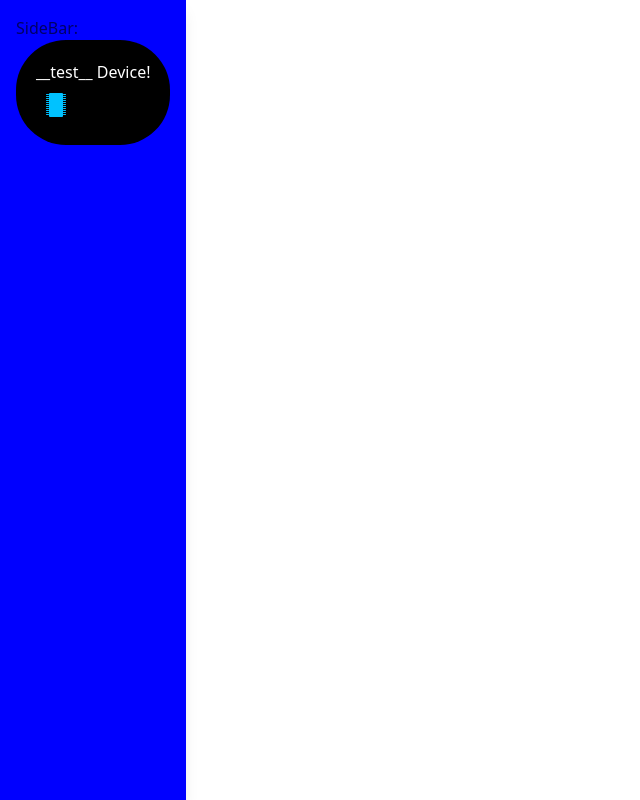
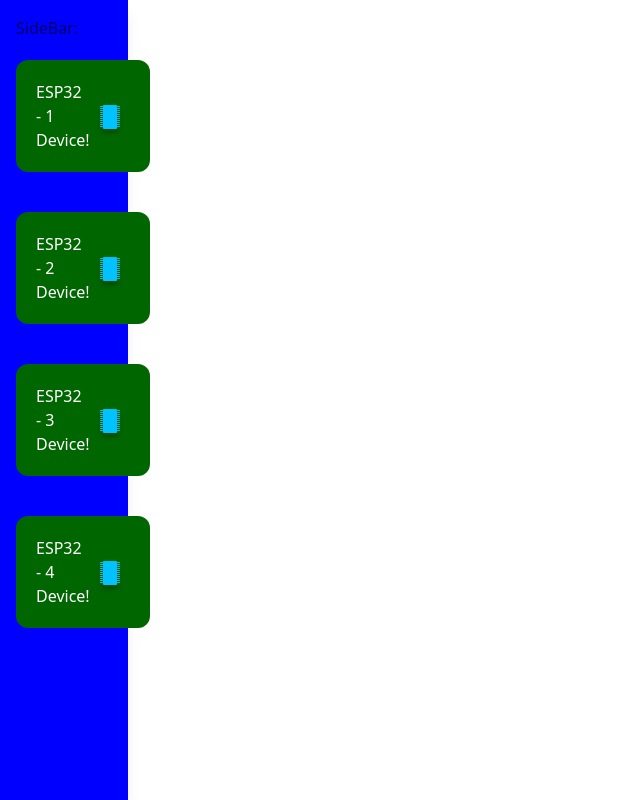
Before and after one commit to ActuallyHappening/The-WildStar-Project, a React (Vite) app in the folder IOT Integration Code/Web Dev/Basic Interface/Basic IOT Interface/: page / in a window 1280 px wide. Shown: the whole page, without its empty margins (0-640 px from the left). Built offline with nearby package versions, Linux system fonts and the light colour scheme.

Commit message:
Side bar now styled at least usably :)

```diff
--- a/IOT Integration Code/Web Dev/Basic Interface/Basic IOT Interface/src/App.tsx
+++ b/IOT Integration Code/Web Dev/Basic Interface/Basic IOT Interface/src/App.tsx
@@ -8,7 +8,10 @@ function App() {
   return (
     <div className="flex">
       <SideBar>
-        <Device __meta__={{ from: "discord" }} info={{ deviceName: "__test__" }} />
+        <Device __meta__={{ from: "discord" }} info={{ deviceName: "ESP32 - 1" }} />
+        <Device __meta__={{ from: "discord" }} info={{ deviceName: "ESP32 - 2" }} />
+        <Device __meta__={{ from: "discord" }} info={{ deviceName: "ESP32 - 3" }} />
+        <Device __meta__={{ from: "discord" }} info={{ deviceName: "ESP32 - 4" }} />
       </SideBar>
     </div >
   )
--- a/IOT Integration Code/Web Dev/Basic Interface/Basic IOT Interface/src/components/Device.tsx
+++ b/IOT Integration Code/Web Dev/Basic Interface/Basic IOT Interface/src/components/Device.tsx
@@ -7,7 +7,7 @@ const Device = ({
   info,
 }) => {
   return (
-    <div className='rounded-[50px] p-5 text-white bg-black'>
+    <div className='sidebar-icon'>
       <h1>
         {info.deviceName} Device!
       </h1>
--- a/IOT Integration Code/Web Dev/Basic Interface/Basic IOT Interface/src/components/Layout/SideBar.tsx
+++ b/IOT Integration Code/Web Dev/Basic Interface/Basic IOT Interface/src/components/Layout/SideBar.tsx
@@ -2,7 +2,7 @@ import React from 'react'
 
 const SideBar = ({ children }) => {
   return (
-    <div className='fixed top-0 left-0 h-screen p-4 m-0 flex flex-col shadow-lg bg-primary text-secondary'>
+    <div className='fixed top-0 left-0 h-screen p-4 m-0 w-[10%] flex flex-col shadow-lg bg-primary text-secondary'>
       <h1>SideBar:</h1>
       {children}
     </div>
--- a/IOT Integration Code/Web Dev/Basic Interface/Basic IOT Interface/src/index.css
+++ b/IOT Integration Code/Web Dev/Basic Interface/Basic IOT Interface/src/index.css
@@ -2,3 +2,9 @@
 @tailwind base;
 @tailwind components;
 @tailwind utilities;
+
+@layer components {
+  .sidebar-icon {
+    @apply relative flex items-center justify-center h-auto w-auto mx-auto my-5 rounded-xl p-5 text-sidebartext bg-sidebarbg;
+  }
+}
--- a/IOT Integration Code/Web Dev/Basic Interface/Basic IOT Interface/tailwind.config.js
+++ b/IOT Integration Code/Web Dev/Basic Interface/Basic IOT Interface/tailwind.config.js
@@ -5,6 +5,8 @@ module.exports = {
             colors: {
                 primary: '#0000FF',
                 secondary: '#000066',
+                sidebartext: '#FFFFFF',
+                sidebarbg: '#006600',
             }
         },
     },
```
